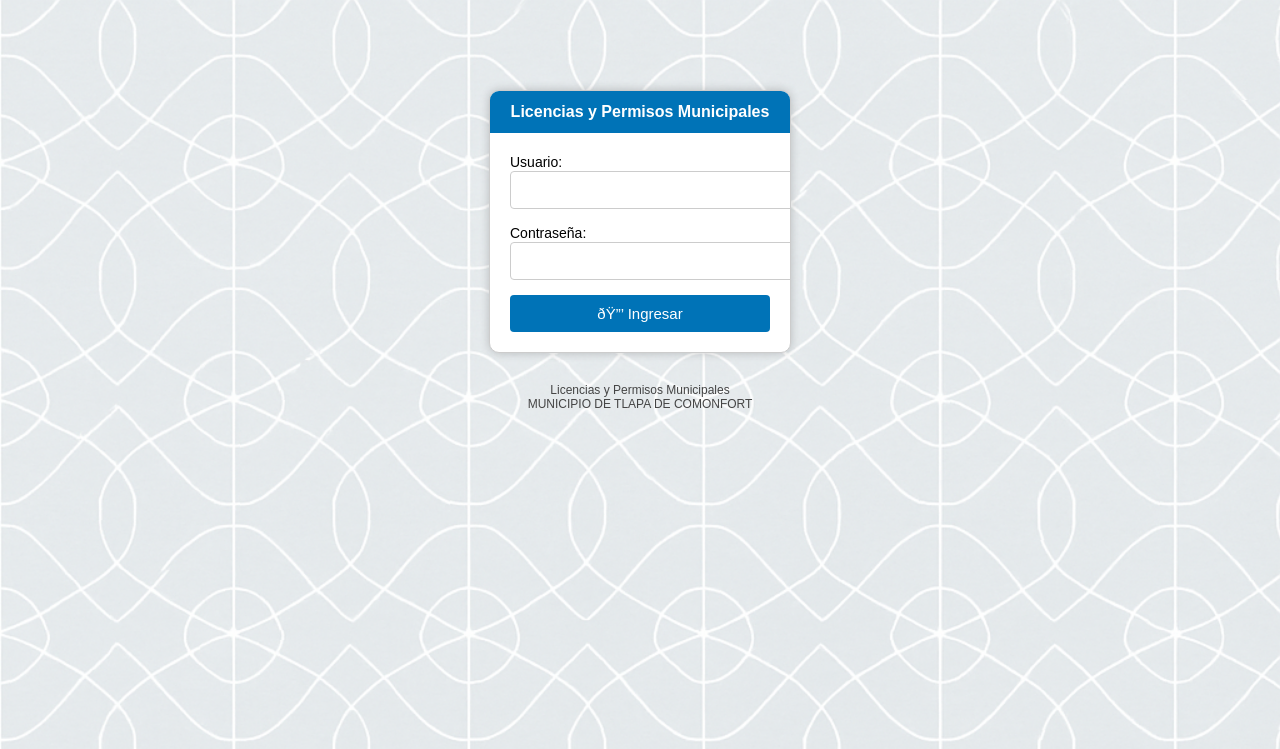
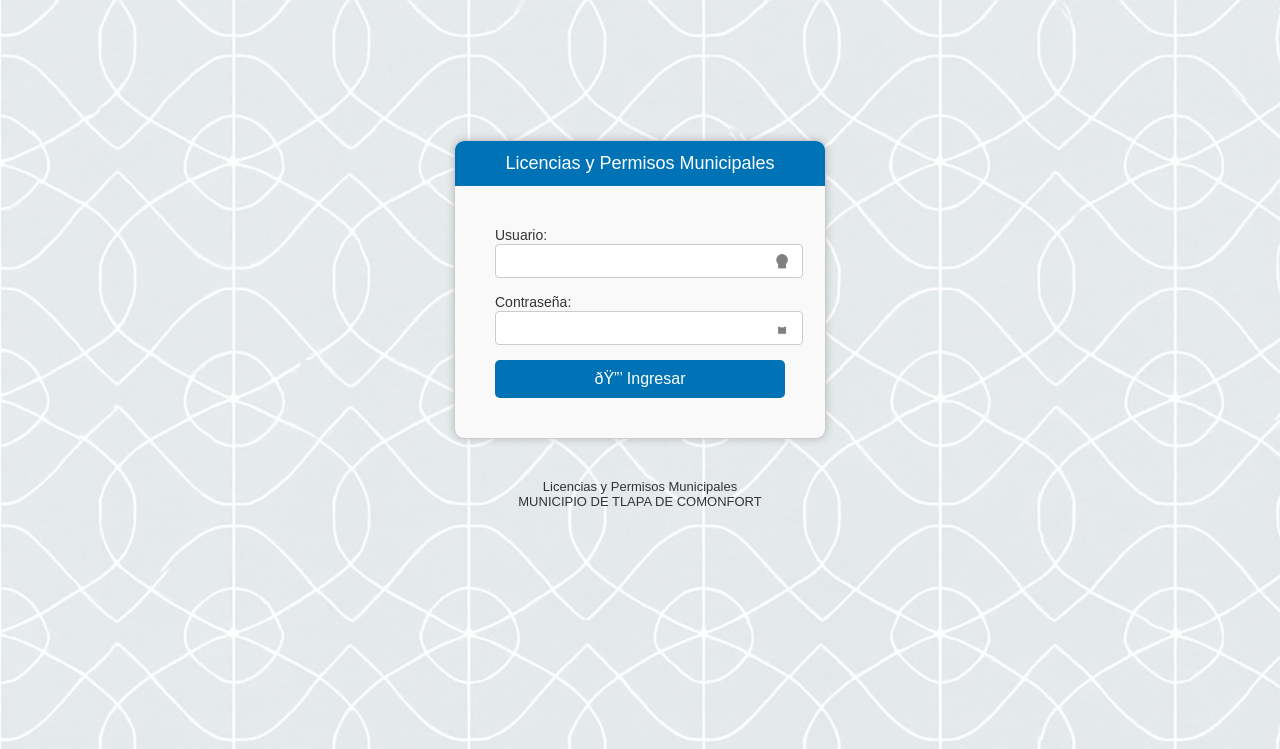
Before and after one commit to Gsr1989/Guerrero, a Flask app: page /login in a window 1280 px wide. Shown: the top 749 px of the page. Run offline with Flask 3, Linux system fonts and the light colour scheme.

Commit message:
Update login.html

```diff
--- a/templates/login.html
+++ b/templates/login.html
@@ -4,23 +4,81 @@
     <meta charset="UTF-8">
     <title>Licencias y Permisos Municipales</title>
     <meta name="viewport" content="width=device-width, initial-scale=1">
-    <!-- Carga tu CSS institucional corregido -->
     <link rel="stylesheet" href="{{ url_for('static', filename='css/style_login.css') }}">
+    <style>
+        body {
+            background-image: url("{{ url_for('static', filename='img/fondo_grecas.png') }}");
+            background-size: cover;
+            background-repeat: repeat;
+            font-family: Arial, sans-serif;
+            margin: 0;
+            padding: 0;
+        }
+        .login-container {
+            width: 100%;
+            display: flex;
+            justify-content: center;
+            margin-top: 50px;
+        }
+        .login-box {
+            width: 90%;
+            max-width: 330px;
+            background-color: #f9f9f9;
+            border-radius: 10px;
+            box-shadow: 0 0 8px rgba(0,0,0,0.2);
+            padding: 20px;
+        }
+        .login-title {
+            background-color: #0073b7;
+            color: white;
+            text-align: center;
+            padding: 12px;
+            font-size: 18px;
+            border-top-left-radius: 8px;
+            border-top-right-radius: 8px;
+            margin: -20px -20px 20px -20px;
+        }
+        label {
+            font-size: 14px;
+            color: #333;
+        }
+        input[type="text"], input[type="password"] {
+            width: 100%;
+            padding: 8px;
+            margin-bottom: 15px;
+            border-radius: 4px;
+            border: 1px solid #ccc;
+        }
+        button {
+            width: 100%;
+            background-color: #0073b7;
+            color: white;
+            border: none;
+            padding: 10px;
+            font-size: 16px;
+            border-radius: 5px;
+        }
+        footer {
+            text-align: center;
+            margin-top: 20px;
+            font-size: 13px;
+            color: #333;
+        }
+    </style>
 </head>
 <body>
+    <div class="login-container">
         <div class="login-box">
-    <h2>Licencias y Permisos Municipales</h2>
+            <div class="login-title">Licencias y Permisos Municipales</div>
             <form method="POST">
                 <label for="usuario">Usuario:</label>
                 <input type="text" id="usuario" name="usuario" required>
-
                 <label for="contrasena">Contraseña:</label>
                 <input type="password" id="contrasena" name="contrasena" required>
-
                 <button type="submit">Ingresar</button>
             </form>
         </div>
-
+    </div>
     <footer>
         Licencias y Permisos Municipales<br>
         MUNICIPIO DE TLAPA DE COMONFORT
```
Lines whose indentation alone changed are shown as unchanged.
